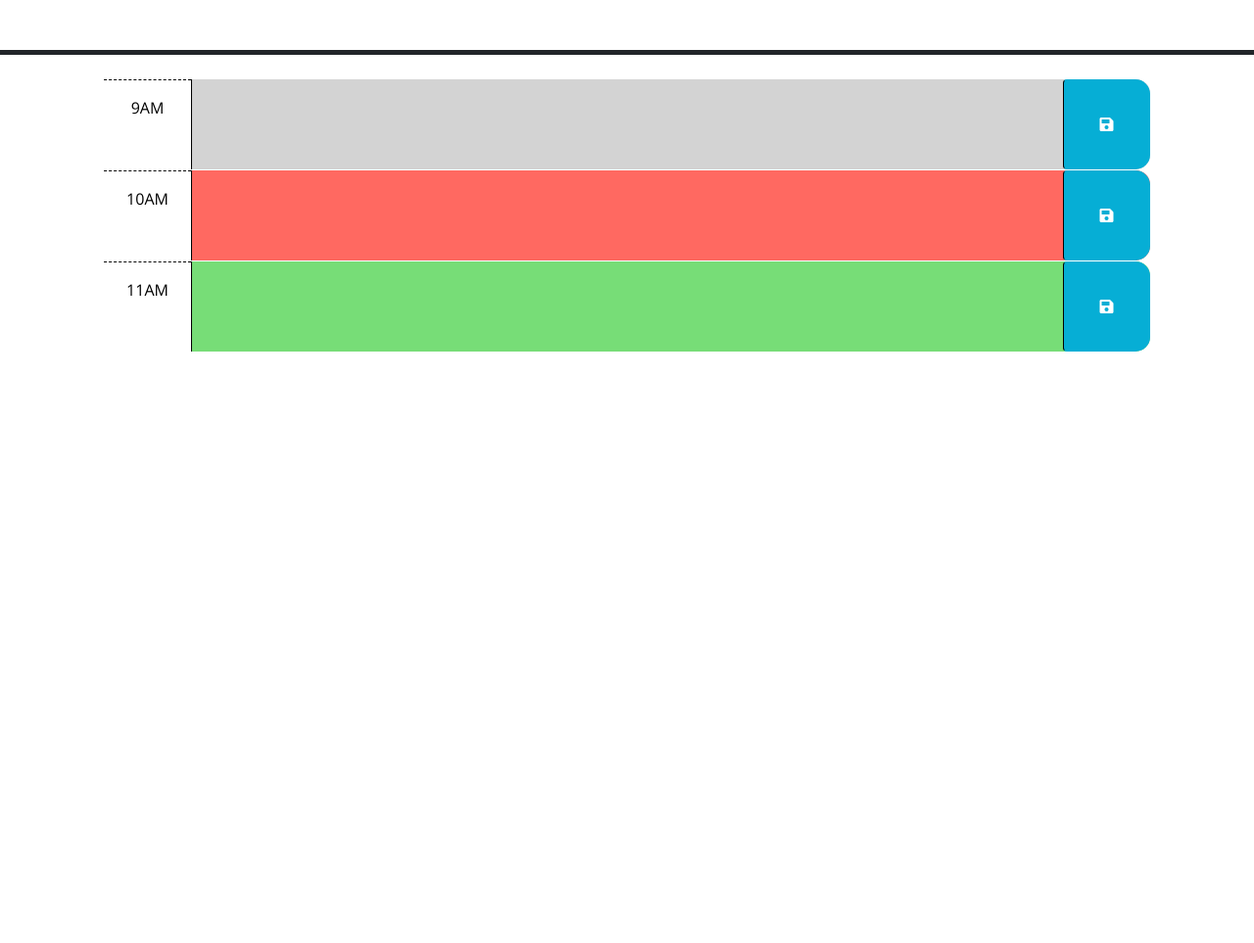
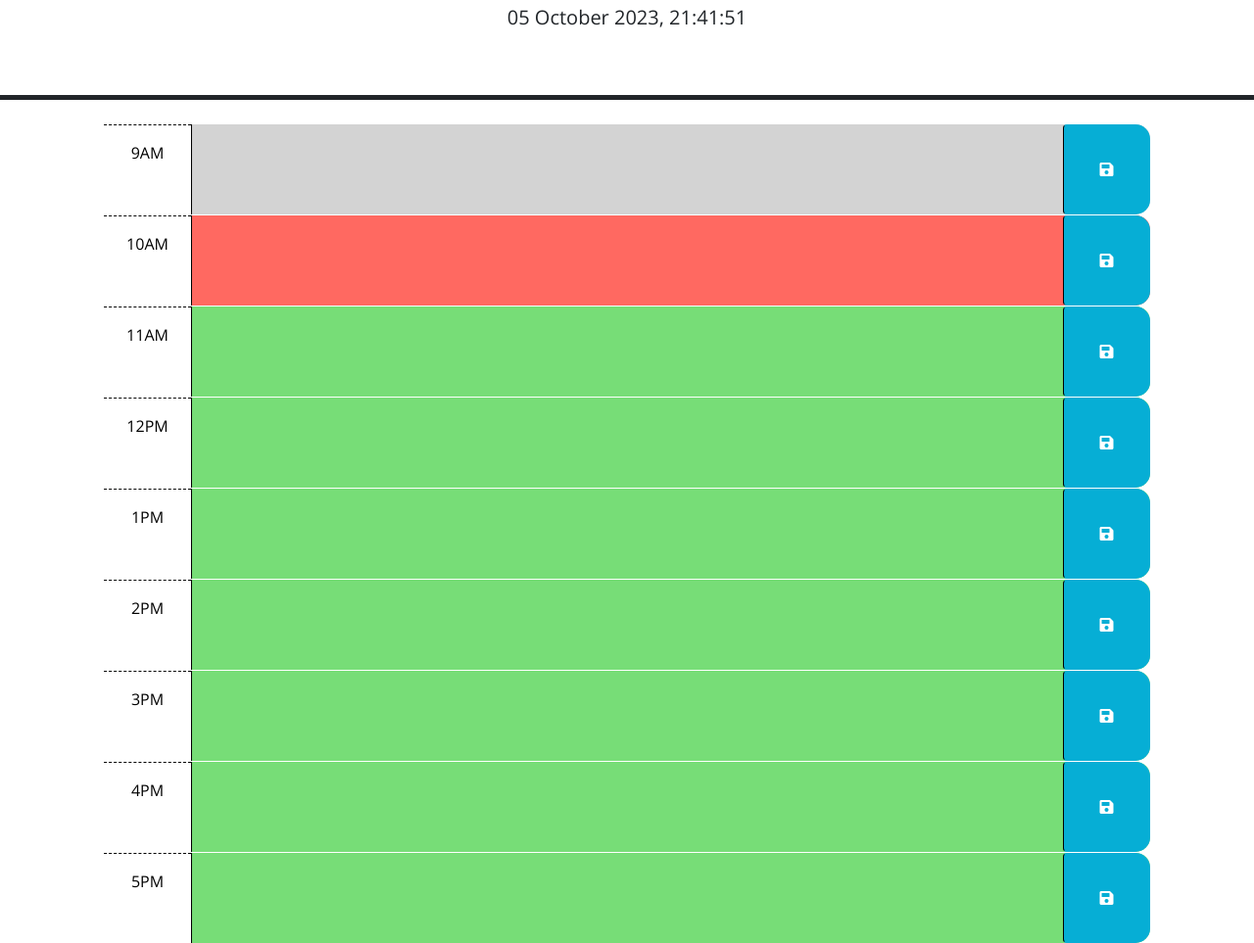
Before and after one commit to BitsTuck/workday-calendar, a plain HTML site: page index.html in a window 1280 px wide. Shown: the part 176-1139 px from the top of the page at 98% size. Before the commit the page ends 800 px from the top, so only its background shows below. Drawn offline with nearby package versions, Linux system fonts and the light colour scheme.

Commit message:
initial js attempts

```diff
--- a/assets/js/script.js
+++ b/assets/js/script.js
@@ -1,7 +1,47 @@
 // Wrap all code that interacts with the DOM in a call to jQuery to ensure that
 // the code isn't run until the browser has finished rendering all the elements
 // in the html.
-$(function () {
+var today = dayjs();
+  $('#currentDay').text(today.format('DD MMMM YYYY, HH:mm:ss'));
+
+var saveButtonEl = $('.save-button')
+var descriptionEl = $('.new-entry')
+
+function newCalItem(event) {
+  event.preventDefault();
+
+  var newEntry = $('.col-8 col-md-10 description').val();
+  newEntry.text(descriptionEl)
+
+  descriptionEl.append(
+    '<button class="btn saveBtn col-2 col-md-1">Remove</button>'
+  );
+
+  descriptionEl.append(newEntry);
+  $('newEntry').val('');
+
+}
+
+saveButtonEl.on('click', function() {
+var newEntry = descriptionEl.text;
+console.log(newEntry);
+
+localStorage.setItem("newEntry", JSON.stringify(newEntry));
+});
+
+function handleRemoveItem(event) {
+  // convert button we pressed (`event.target`) to a jQuery DOM object
+  var btnClicked = $(event.target);
+
+  // get the parent `<li>` element from the button we pressed and remove it
+  btnClicked.parent('li').remove();
+}
+
+// use event delegation on the `shoppingListEl` to listen for click on any element with a class of `delete-item-btn`
+shoppingListEl.on('click', '.delete-item-btn', handleRemoveItem);
+shoppingFormEl.on('submit', handleFormSubmit);
+
+
     // TODO: Add a listener for click events on the save button. This code should
     // use the id in the containing time-block as a key to save the user input in
     // local storage. HINT: What does `this` reference in the click listener
@@ -20,4 +60,3 @@ $(function () {
     // attribute of each time-block be used to do this?
     //
     // TODO: Add code to display the current date in the header of the page.
-  });
--- a/index.html
+++ b/index.html
@@ -18,6 +18,7 @@
       href="https://fonts.googleapis.com/css?family=Open+Sans&display=swap"
       rel="stylesheet"
     />
+
     <link rel="stylesheet" href="assets/style/style.css" />
     <title>Work Day Scheduler</title>
   </head>
@@ -51,8 +52,8 @@
       <!-- Example of a a present time block. The "present" class adds a red background color. -->
       <div id="hour-10" class="row time-block present">
         <div class="col-2 col-md-1 hour text-center py-3">10AM</div>
-        <textarea class="col-8 col-md-10 description" rows="3"> </textarea>
-        <button class="btn saveBtn col-2 col-md-1" aria-label="save">
+        <textarea class="col-8 col-md-10 description new-entry" rows="3"> </textarea>
+        <button class="btn saveBtn col-2 col-md-1 save-button" aria-label="save">
           <i class="fas fa-save" aria-hidden="true"></i>
         </button>
       </div>
@@ -66,6 +67,55 @@
         </button>
       </div>
 
+      <div id="hour-11" class="row time-block future">
+        <div class="col-2 col-md-1 hour text-center py-3">12PM</div>
+        <textarea class="col-8 col-md-10 description" rows="3"> </textarea>
+        <button class="btn saveBtn col-2 col-md-1" aria-label="save">
+          <i class="fas fa-save" aria-hidden="true"></i>
+        </button>
+      </div>
+
+      <div id="hour-11" class="row time-block future">
+        <div class="col-2 col-md-1 hour text-center py-3">1PM</div>
+        <textarea class="col-8 col-md-10 description" rows="3"> </textarea>
+        <button class="btn saveBtn col-2 col-md-1" aria-label="save">
+          <i class="fas fa-save" aria-hidden="true"></i>
+        </button>
+      </div>
+
+      <div id="hour-11" class="row time-block future">
+        <div class="col-2 col-md-1 hour text-center py-3">2PM</div>
+        <textarea class="col-8 col-md-10 description" rows="3"> </textarea>
+        <button class="btn saveBtn col-2 col-md-1" aria-label="save">
+          <i class="fas fa-save" aria-hidden="true"></i>
+        </button>
+      </div>
+
+      <div id="hour-11" class="row time-block future">
+        <div class="col-2 col-md-1 hour text-center py-3">3PM</div>
+        <textarea class="col-8 col-md-10 description" rows="3"> </textarea>
+        <button class="btn saveBtn col-2 col-md-1" aria-label="save">
+          <i class="fas fa-save" aria-hidden="true"></i>
+        </button>
+      </div>
+
+      <div id="hour-11" class="row time-block future">
+        <div class="col-2 col-md-1 hour text-center py-3">4PM</div>
+        <textarea class="col-8 col-md-10 description" rows="3"> </textarea>
+        <button class="btn saveBtn col-2 col-md-1" aria-label="save">
+          <i class="fas fa-save" aria-hidden="true"></i>
+        </button>
+      </div>
+
+      <div id="hour-11" class="row time-block future">
+        <div class="col-2 col-md-1 hour text-center py-3">5PM</div>
+        <textarea class="col-8 col-md-10 description" rows="3"> </textarea>
+        <button class="btn saveBtn col-2 col-md-1" aria-label="save">
+          <i class="fas fa-save" aria-hidden="true"></i>
+        </button>
+      </div>
+
+
     <script src="https://code.jquery.com/jquery-3.4.1.min.js"></script>
     <script
       src="https://cdn.jsdelivr.net/npm/dayjs@1.11.3/dayjs.min.js"
@@ -73,6 +123,6 @@
       crossorigin="anonymous"
     ></script>
 
-    <script src="script.js"></script>
+    <script src="assets/js/script.js"></script>
   </body>
 </html>
```
